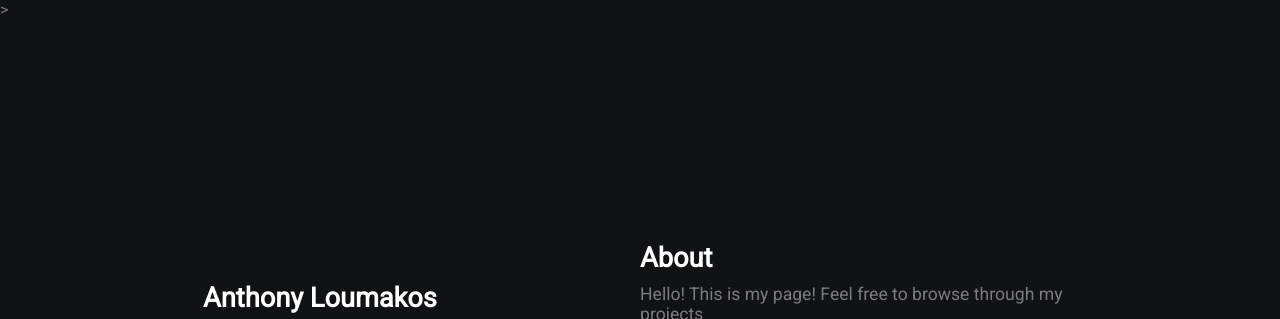
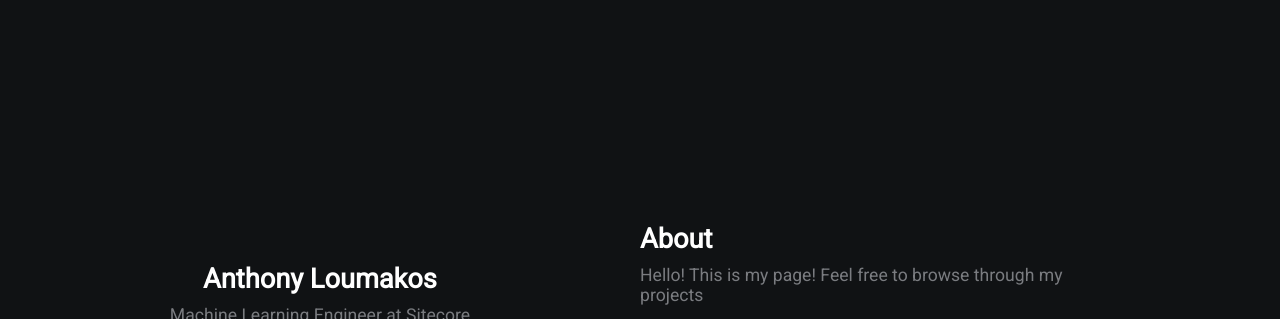
Before and after one commit to aloumakos/aloumakos.github.io, a plain HTML site: page index.html in a window 1280 px wide. Shown: the top 319 px of the page. Drawn offline with Linux system fonts and the light colour scheme.

Commit message:
remove >

```diff
--- a/index.html
+++ b/index.html
@@ -7,7 +7,7 @@
     <meta http-equiv="X-UA-Compatible" content="ie=edge">
     <link rel="stylesheet" href="https://use.fontawesome.com/releases/v5.4.1/css/all.css"
         integrity="sha384-5sAR7xN1Nv6T6+dT2mhtzEpVJvfS3NScPQTrOxhwjIuvcA67KV2R5Jz6kr4abQsz" crossorigin="anonymous">
-    <link rel="stylesheet" href="style.css" type="text/css" />>
+    <link rel="stylesheet" href="style.css" type="text/css" />
     <title>Cool Page</title>
 </head>
 
```
